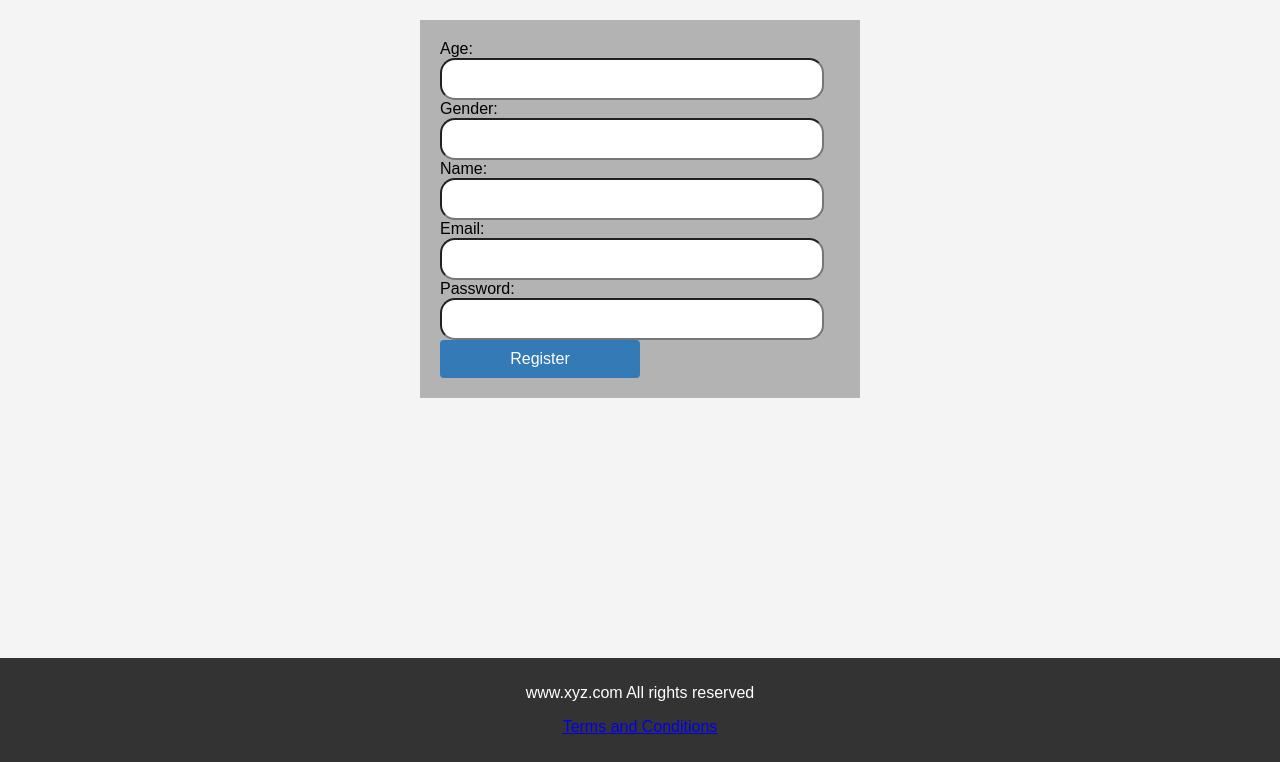
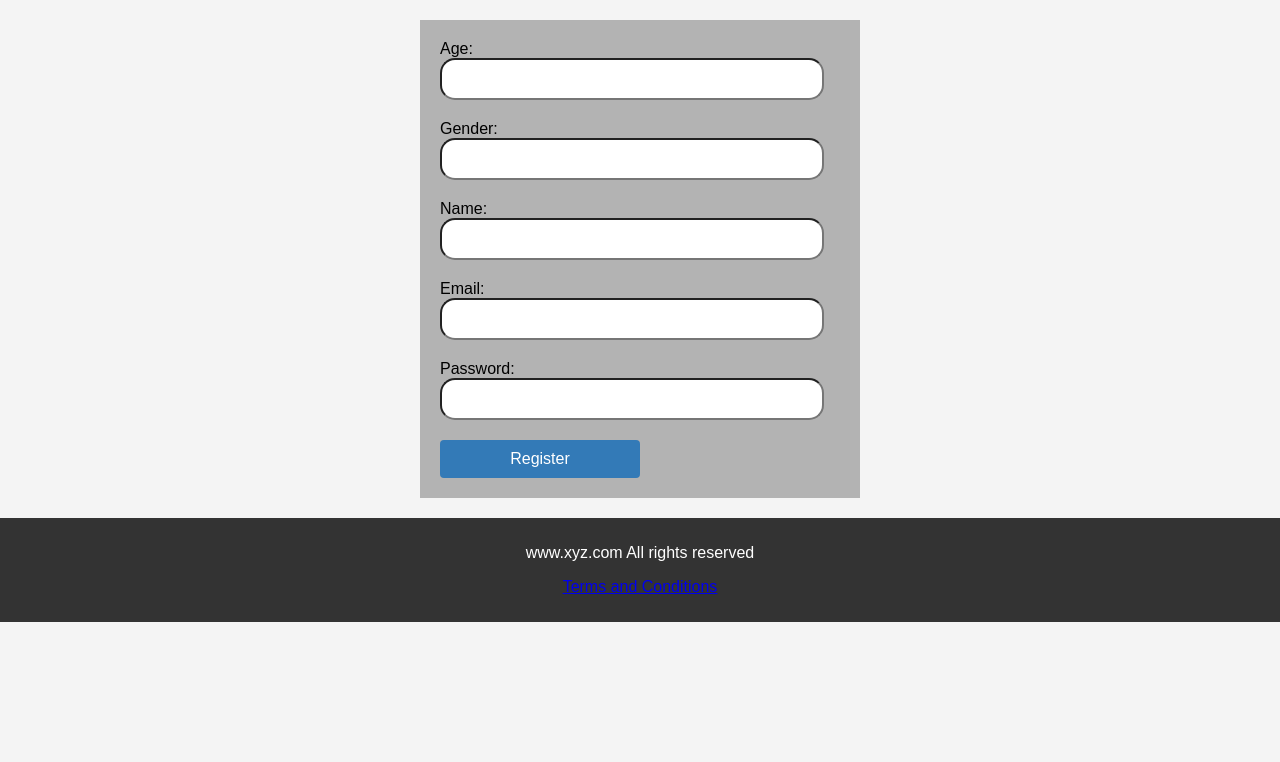
Before and after one commit to Showblown/django-project, a Django app: page /register/ in a window 1280 px wide. Shown: the part 38-800 px from the top of the page. Run offline with Django 4.2, Linux system fonts and the light colour scheme.

Commit message:
improved css

```diff
--- a/Project/myapp/static/css/about_us.css
+++ b/Project/myapp/static/css/about_us.css
@@ -17,7 +17,7 @@
     top: 50%;
     right: 50%;
     height:20%;
-    width: 400px;
+    width: 50%;
     margin: 0 auto;
     padding: 20px;
     background-color: #b3b3b3;
--- a/Project/myapp/templates/myapp/about_us.html
+++ b/Project/myapp/templates/myapp/about_us.html
@@ -2,8 +2,9 @@
     {% load static %}
 
     {% block content %}
+    <link rel="stylesheet" href="{% static 'css/about_us.css' %}">
         <div class="about-us">
-        <div class="randomdiv"></div>
+            <div class="randomdiv">
                 <h2>About Us</h2>
                 <p>Welcome to OptiPro, a platform dedicated to helping users track their health risks, with a focus on predicting diabetes. While our current feature is diabetes prediction, we plan to expand our services to cover more health conditions in the future.</p>
             </div>
--- a/Project/myapp/templates/myapp/base.html
+++ b/Project/myapp/templates/myapp/base.html
@@ -45,7 +45,7 @@
         {% endblock %}
     </div>
 
-    <footer style="position: fixed; width: 100%; bottom:0%">
+    <footer style="position: static; width: 100%; bottom:0%">
         <p>www.xyz.com All rights reserved</p>
         <p><a href="tnc">Terms and Conditions</a></p>
     </footer>
--- a/Project/myapp/templates/myapp/predict_diabetes.html
+++ b/Project/myapp/templates/myapp/predict_diabetes.html
@@ -2,9 +2,9 @@
 {% load static %}
     {% block content %}
     <link rel="stylesheet" href="{% static 'css/registration_form.css' %}">
-    <form method = 'post' action = "{% url 'predict_diabetes' %}" >
+
+    <form method = 'post' action = "{% url 'predict_diabetes'%}" class="registration-form">
         {% csrf_token %}
-
         <div class="form-group">
         <label for="age">
             age
@@ -63,4 +63,5 @@
 
         <input type = "submit" value = "Submit" >
     </form>
+</div>
 {% endblock %}
--- a/Project/myapp/templates/myapp/registration_form.html
+++ b/Project/myapp/templates/myapp/registration_form.html
@@ -3,33 +3,35 @@
     {% block content %}
     <link rel="stylesheet" href="{% static 'css/registration_form.css' %}">
 
+
     <form method="post" action="{% url 'register' %}" class="registration-form">
         {% csrf_token %}
-        <div class="form-bg">
+        <div class="form-field">
             <label for="age">Age:</label>
             <input type="text" id="age" name="age" class="form-input">
         </div>
 
-        <div class="form-bg">
+        <div class="form-field">
             <label for="gender">Gender:</label>
             <input type="text" id="gender" name="gender" class="form-input">
         </div>
 
-        <div class="form-bg">
+        <div class="form-field">
             <label for="name">Name:</label>
             <input type="text" id="name" name="name" class="form-input">
         </div>
 
-        <div class="form-bg">
+        <div class="form-field">
             <label for="email">Email:</label>
             <input type="email" id="email" name="email" class="form-input">
         </div>
 
-        <div class="form-bg">
+        <div class="form-field">
             <label for="password">Password:</label>
             <input type="password" id="password" name="password" class="form-input">
         </div>
 
         <input type="submit" value="Register" class="form-submit">
     </form>
+
     {% endblock %}
```
Also changed, not shown: Project/myapp/templates/myapp/home.html (+5 -2 lines). Lines whose indentation alone changed are shown as unchanged.
